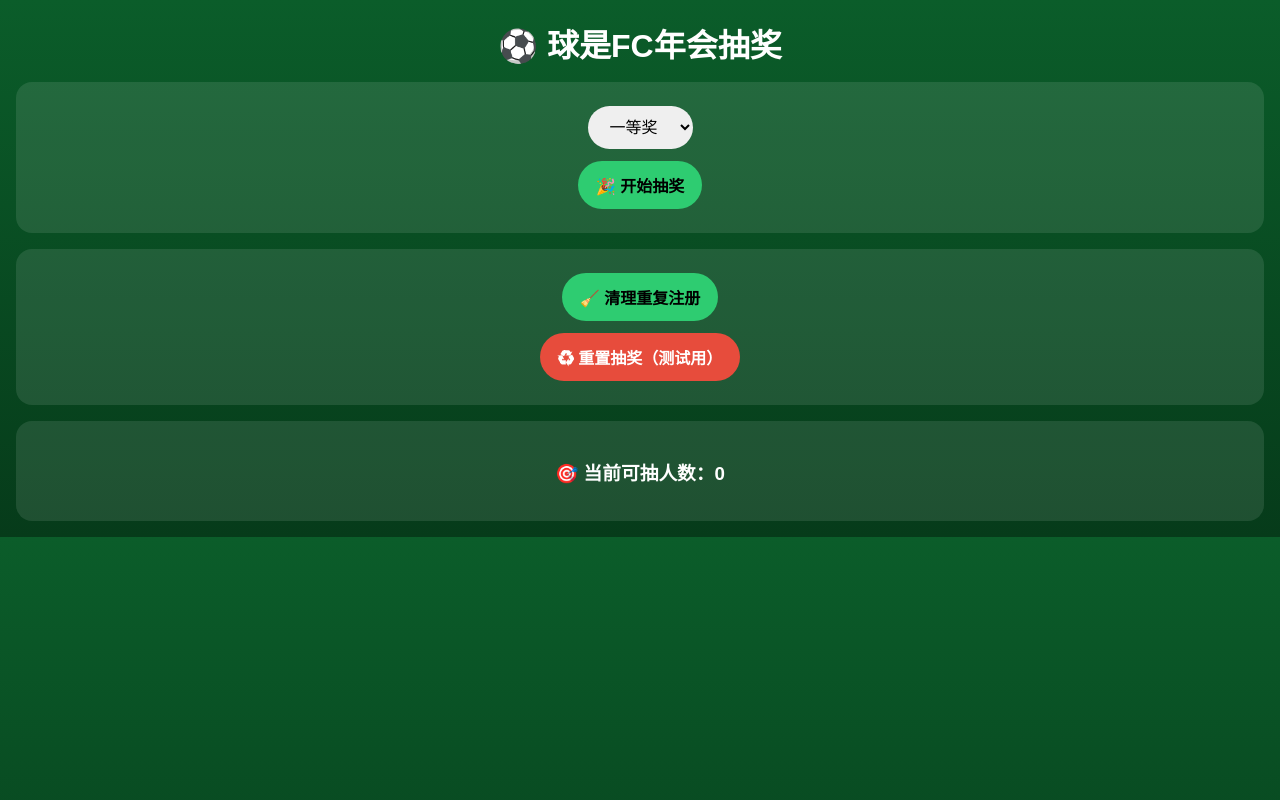
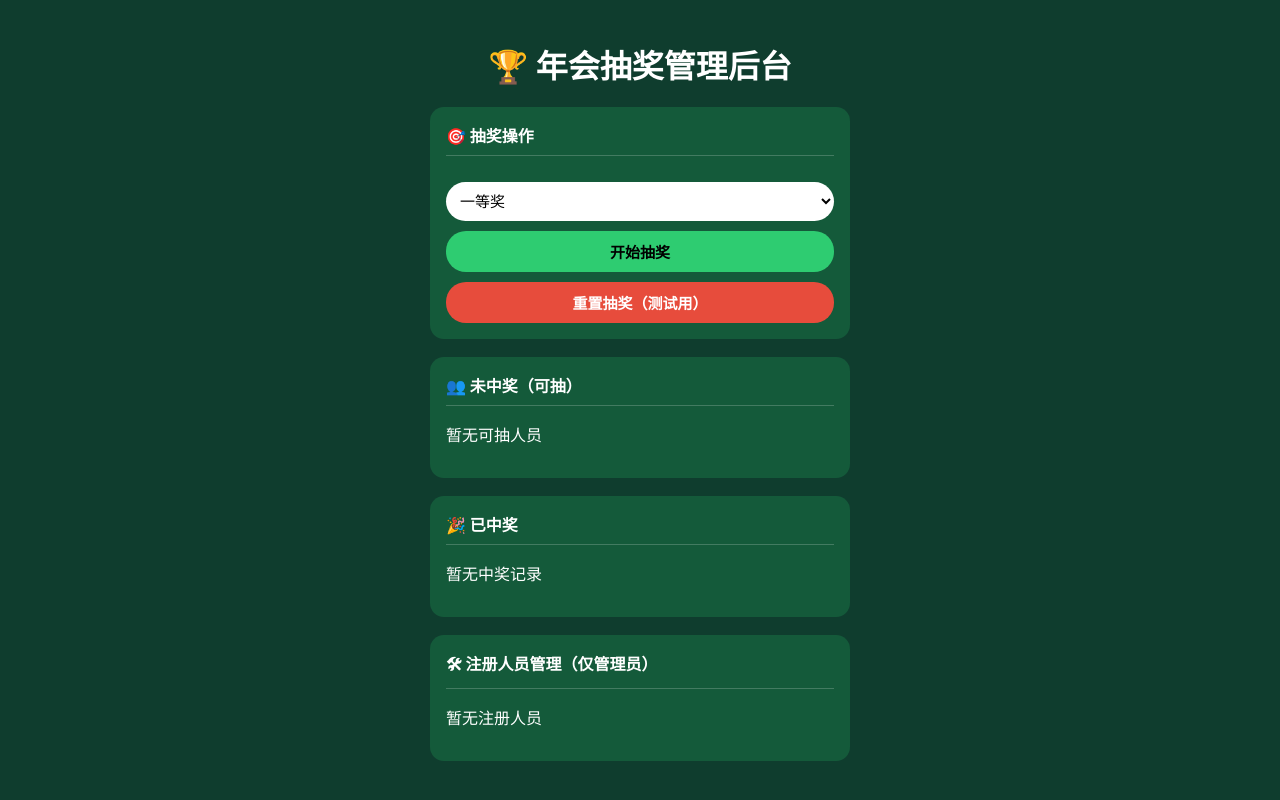
Before and after one commit to Hsyth/football_lottery, a Flask app: template templates/admin.html in a window 1280 px wide. Run offline with Flask 3, Linux system fonts and the light colour scheme; the template is opened without the code that fills it, so the values that code supplies are empty.

Commit message:
switch to admin-dedupe lottery logic

```diff
--- a/app.py
+++ b/app.py
@@ -1,7 +1,6 @@
 from flask import Flask, render_template, request, redirect, session
 import sqlite3
 import random
-import os
 
 app = Flask(__name__)
 app.secret_key = "fc_lottery_secret_2026"
@@ -9,12 +8,12 @@ app.secret_key = "fc_lottery_secret_2026"
 DB_PATH = "players.db"
 
 # ========================
-# 管理员密码（只你知道）
+# 管理员密码
 # ========================
-ADMIN_PASSWORD = "QSFC2025"
+ADMIN_PASSWORD = "fc2026"
 
 # ========================
-# 已拿大奖，永久排除（后台不可见）
+# 已拿过大奖（永久排除，页面不可见）
 # ========================
 EXCLUDED_NAMES = [
     "方涛",
@@ -23,13 +22,13 @@ EXCLUDED_NAMES = [
 ]
 
 # ========================
-# 一等奖内定（按名字）
+# 一等奖内定（姓名）
 # ========================
 PRESET_FIRST_PRIZE = "张宇健"
 
 
 # ========================
-# 数据库工具
+# 数据库
 # ========================
 def get_db():
     conn = sqlite3.connect(DB_PATH)
@@ -55,11 +54,12 @@ init_db()
 
 
 # ========================
-# 注册页面
+# 注册页
 # ========================
 @app.route("/", methods=["GET", "POST"])
 def register():
     message = ""
+
     if request.method == "POST":
         name = request.form.get("name", "").strip()
 
@@ -97,10 +97,8 @@ def admin_login():
             session["admin_logged_in"] = True
             return redirect("/admin")
         else:
-            return render_template(
-                "admin_login.html",
-                error="密码错误"
-            )
+            return render_template("admin_login.html", error="密码错误")
+
     return render_template("admin_login.html")
 
 
@@ -121,32 +119,36 @@ def admin():
     conn = get_db()
     c = conn.cursor()
 
-    # 可抽名单：未中奖 + 不在排除名单 + 非内定一等奖
-    c.execute("""
+    # 未中奖 & 可抽
+    placeholders = ",".join("?" * len(EXCLUDED_NAMES))
+    c.execute(f"""
         SELECT name FROM players
         WHERE prize IS NULL
-          AND name NOT IN ({})
+          AND name NOT IN ({placeholders})
           AND name != ?
-    """.format(",".join("?" * len(EXCLUDED_NAMES))),
-              (*EXCLUDED_NAMES, PRESET_FIRST_PRIZE))
-
+    """, (*EXCLUDED_NAMES, PRESET_FIRST_PRIZE))
     available_players = [row["name"] for row in c.fetchall()]
 
     # 已中奖
     c.execute("SELECT name, prize FROM players WHERE prize IS NOT NULL")
     winners = c.fetchall()
 
+    # 全部注册人员（仅管理员）
+    c.execute("SELECT id, name, prize FROM players")
+    all_players = c.fetchall()
+
     conn.close()
 
     return render_template(
         "admin.html",
         available_players=available_players,
-        winners=winners
+        winners=winners,
+        all_players=all_players
     )
 
 
 # ========================
-# 抽奖逻辑
+# 抽奖
 # ========================
 @app.route("/draw", methods=["POST"])
 def draw():
@@ -158,12 +160,9 @@ def draw():
     conn = get_db()
     c = conn.cursor()
 
-    # 一等奖内定
+    # 一等奖：内定
     if prize == "一等奖":
-        c.execute(
-            "SELECT prize FROM players WHERE name = ?",
-            (PRESET_FIRST_PRIZE,)
-        )
+        c.execute("SELECT prize FROM players WHERE name = ?", (PRESET_FIRST_PRIZE,))
         row = c.fetchone()
         if row and row["prize"] is None:
             c.execute(
@@ -174,14 +173,14 @@ def draw():
         conn.close()
         return redirect("/admin")
 
-    # 其他奖项随机
-    c.execute("""
+    # 其他奖项：随机
+    placeholders = ",".join("?" * len(EXCLUDED_NAMES))
+    c.execute(f"""
         SELECT name FROM players
         WHERE prize IS NULL
-          AND name NOT IN ({})
+          AND name NOT IN ({placeholders})
           AND name != ?
-    """.format(",".join("?" * len(EXCLUDED_NAMES))),
-              (*EXCLUDED_NAMES, PRESET_FIRST_PRIZE))
+    """, (*EXCLUDED_NAMES, PRESET_FIRST_PRIZE))
 
     candidates = [row["name"] for row in c.fetchall()]
 
@@ -198,28 +197,23 @@ def draw():
 
 
 # ========================
-# 清理重复注册（兜底）
+# 删除注册人员（管理员）
 # ========================
-@app.route("/clean_duplicates", methods=["POST"])
-def clean_duplicates():
+@app.route("/delete_player/<int:pid>", methods=["POST"])
+def delete_player(pid):
     if not session.get("admin_logged_in"):
         return redirect("/admin_login")
 
     conn = get_db()
     c = conn.cursor()
-    c.execute("""
-        DELETE FROM players
-        WHERE id NOT IN (
-            SELECT MIN(id) FROM players GROUP BY name
-        )
-    """)
+    c.execute("DELETE FROM players WHERE id = ?", (pid,))
     conn.commit()
     conn.close()
     return redirect("/admin")
 
 
 # ========================
-# 重置抽奖（不清空注册）
+# 重置抽奖（不清注册）
 # ========================
 @app.route("/reset_lottery", methods=["POST"])
 def reset_lottery():
--- a/templates/admin.html
+++ b/templates/admin.html
@@ -1,144 +1,178 @@
 <!DOCTYPE html>
-<html lang="zh">
+<html lang="zh-CN">
 <head>
     <meta charset="UTF-8">
-<title>⚽ 年会抽奖后台</title>
+    <title>年会抽奖管理后台</title>
+    <meta name="viewport" content="width=device-width, initial-scale=1.0">
 
     <style>
         body {
+            background: #0f3d2e;
+            font-family: -apple-system, BlinkMacSystemFont, "PingFang SC",
+                         "Microsoft YaHei", sans-serif;
+            color: #fff;
             margin: 0;
-    background: linear-gradient(180deg, #0b5d2a, #063b1a);
-    font-family: "PingFang SC", sans-serif;
-    color: #fff;
-    text-align: center;
+            padding: 0;
+        }
+
+        .container {
+            max-width: 420px;
+            margin: 0 auto;
+            padding: 20px;
         }
 
         h1 {
-    margin: 20px 0 10px;
+            text-align: center;
+            margin-bottom: 20px;
         }
 
         .card {
-    background: rgba(255,255,255,0.1);
-    border-radius: 16px;
-    padding: 18px;
-    margin: 16px;
+            background: #145a3a;
+            border-radius: 14px;
+            padding: 16px;
+            margin-bottom: 18px;
+        }
+
+        .card h3 {
+            margin-top: 0;
+            font-size: 16px;
+            border-bottom: 1px solid rgba(255,255,255,0.2);
+            padding-bottom: 8px;
         }
 
         select, button {
-    padding: 12px 18px;
-    border-radius: 24px;
+            width: 100%;
+            padding: 10px;
+            margin-top: 10px;
+            border-radius: 20px;
             border: none;
-    font-size: 16px;
-    margin: 6px;
+            font-size: 15px;
         }
 
-button {
+        select {
+            background: #fff;
+            color: #000;
+        }
+
+        .btn-green {
             background: #2ecc71;
             color: #000;
             font-weight: bold;
         }
 
-button.danger {
+        .btn-red {
             background: #e74c3c;
             color: #fff;
+            font-weight: bold;
         }
 
-/* 🎰 三行滚动区 */
-.roller {
-    width: 260px;
-    margin: 20px auto;
-    overflow: hidden;
+        .btn-small {
+            padding: 6px 12px;
+            font-size: 13px;
             border-radius: 14px;
-    background: rgba(0,0,0,0.35);
         }
 
-.row {
-    height: 56px;
-    line-height: 56px;
-    font-size: 22px;
+        .list-item {
+            display: flex;
+            justify-content: space-between;
+            align-items: center;
+            padding: 6px 0;
+            border-bottom: 1px dashed rgba(255,255,255,0.3);
         }
 
-.middle {
-    font-size: 28px;
-    font-weight: bold;
-    color: #ffd700;
-    background: rgba(255,215,0,0.15);
+        .list-item:last-child {
+            border-bottom: none;
         }
 
-.list {
-    text-align: left;
-    max-width: 280px;
-    margin: 0 auto;
+        .prize {
+            color: gold;
+            font-size: 13px;
+        }
+
+        .danger {
+            background: #c0392b;
+            color: #fff;
+            border: none;
         }
     </style>
 </head>
 
 <body>
+<div class="container">
 
-<h1>⚽ 球是FC年会抽奖</h1>
+    <h1>🏆 年会抽奖管理后台</h1>
 
+    <!-- 抽奖控制区（第一行） -->
     <div class="card">
-    <form id="drawForm" action="/draw" method="post">
-        <select name="prize" id="prize">
+        <h3>🎯 抽奖操作</h3>
+
+        <form action="/draw" method="post">
+            <select name="prize">
                 <option value="一等奖">一等奖</option>
                 <option value="二等奖">二等奖</option>
                 <option value="三等奖">三等奖</option>
             </select>
-        <br>
-        <button type="button" onclick="startDraw()">🎉 开始抽奖</button>
+
+            <button type="submit" class="btn-green">开始抽奖</button>
         </form>
 
-    <!-- 🎰 滚动抽奖框 -->
-    <div class="roller" id="roller" style="display:none">
-        <div class="row" id="top">---</div>
-        <div class="row middle" id="mid">---</div>
-        <div class="row" id="bottom">---</div>
+        <form action="/reset_lottery" method="post"
+              onsubmit="return confirm('仅重置中奖结果，不会清空注册，确定？');">
+            <button type="submit" class="btn-red">重置抽奖（测试用）</button>
+        </form>
     </div>
+
+    <!-- 信息展示区（第二行） -->
+    <div class="card">
+        <h3>👥 未中奖（可抽）</h3>
+        {% if available_players %}
+            {% for name in available_players %}
+                <div class="list-item">
+                    <div>{{ name }}</div>
+                </div>
+            {% endfor %}
+        {% else %}
+            <p>暂无可抽人员</p >
+        {% endif %}
     </div>
 
     <div class="card">
-    <form action="/clean_duplicates" method="post">
-        <button>🧹 清理重复注册</button>
-    </form>
-    <form action="/reset_lottery" method="post">
-        <button class="danger">♻ 重置抽奖（测试用）</button>
-    </form>
+        <h3>🎉 已中奖</h3>
+        {% if winners %}
+            {% for w in winners %}
+                <div class="list-item">
+                    <div>{{ w.name }}</div>
+                    <div class="prize">{{ w.prize }}</div>
+                </div>
+            {% endfor %}
+        {% else %}
+            <p>暂无中奖记录</p >
+        {% endif %}
     </div>
 
     <div class="card">
-    <h3>🎯 当前可抽人数：{{ available_players|length }}</h3>
+        <h3>🛠 注册人员管理（仅管理员）</h3>
+        {% if all_players %}
+            {% for p in all_players %}
+                <div class="list-item">
+                    <div>
+                        {{ p.name }}
+                        {% if p.prize %}
+                            <span class="prize">（{{ p.prize }}）</span>
+                        {% endif %}
                     </div>
 
-<script>
-const names = {{ available_players|tojson }};
+                    <form action="/delete_player/{{ p.id }}" method="post"
+                          onsubmit="return confirm('确定删除该注册信息？');">
+                        <button class="btn-small danger">删除</button>
+                    </form>
+                </div>
+            {% endfor %}
+        {% else %}
+            <p>暂无注册人员</p >
+        {% endif %}
+    </div>
 
-let timer = null;
-
-function randomName() {
-    return names[Math.floor(Math.random() * names.length)];
-}
-
-function startDraw() {
-    if (names.length === 0) {
-        alert("暂无可抽人员");
-        return;
-    }
-
-    document.getElementById("roller").style.display = "block";
-
-    timer = setInterval(() => {
-        document.getElementById("top").innerText = randomName();
-        document.getElementById("mid").innerText = randomName();
-        document.getElementById("bottom").innerText = randomName();
-    }, 80);
-
-    // 🎯 3 秒后停止滚动，并真正抽奖
-    setTimeout(() => {
-        clearInterval(timer);
-        document.getElementById("drawForm").submit();
-    }, 3000);
-}
-</script>
-
+</div>
 </body>
 </html>
```
Lines whose indentation alone changed are shown as unchanged.
